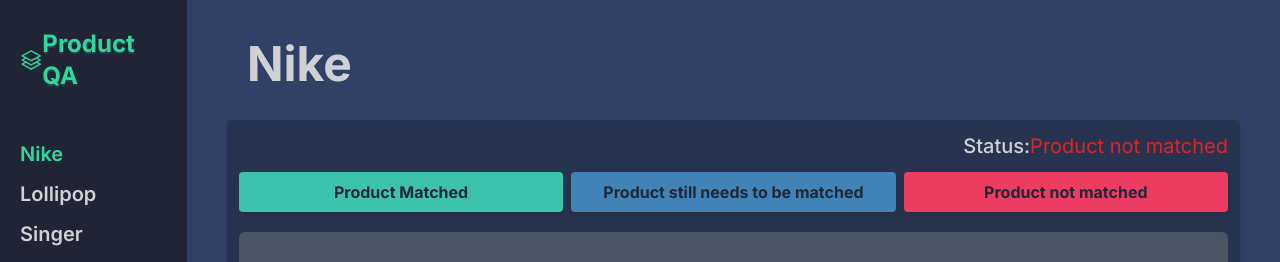
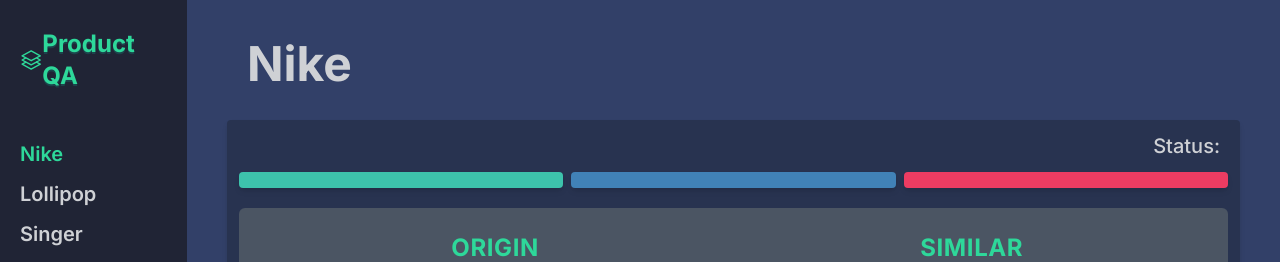
Before and after one commit to lobobot1/compare_product, a Next.js app: page / in a window 1280 px wide. Both pictures are taken after a click on the button "Nike". Shown: the top 262 px of the page. Built offline with nearby package versions, Linux system fonts and the light colour scheme; no server answers; the database is empty.

Commit message:
arreglando el problema del status

```diff
--- a/src/app/Content.jsx
+++ b/src/app/Content.jsx
@@ -12,21 +12,16 @@
 
 
 const Content = () => {
-  const { origin, setStatus, status } = useFetching();
-
-  const statusM = status === 0 ? 'default' : status === 1 ? 'accept' : 'decline';
+  const { origin, setStatus, message } = useFetching();
 
   const obj = {
     accept: {
-      message: 'Product Matched',
       function: () => setStatus(1)
     },
     default: {
-      message: 'Product still needs to be matched',
       function: () => setStatus(0)
     },
     decline: {
-      message: 'Product not matched',
       function: () => setStatus(2)
     }
   }
@@ -53,14 +48,14 @@
           <div className=" bg-[#283350] rounded shadow-md h-[82vh] p-3">
             <div >
               <h3 className="flex justify-end text-xl text-[#cfd1d5] font-medium ">
-                Status: <span className={`font-normal ${obj[statusM].message === 'Product Matched' ? 'text-green-500' : obj[statusM].message === 'Product not matched' ? 'text-red-600' : 'text-blue-700' }`}>{obj[statusM].message }</span>
+                Status: <span className={`font-normal pl-2 ${message === 'Product Matched' ? 'text-green-500' : message === 'Product not matched' ? 'text-red-600' : 'text-blue-700' }`}>{ message }</span>
               </h3>
             </div>
             <div className="grid grid-cols-3 gap-2 mt-3 mb-5">
               {options.map((option) => (
                 <Button
                   key={option}
-                  message={obj[option].message}
+                  message={message}
                   type={option}
                   handleChange={obj[option].function}
                 />
```
